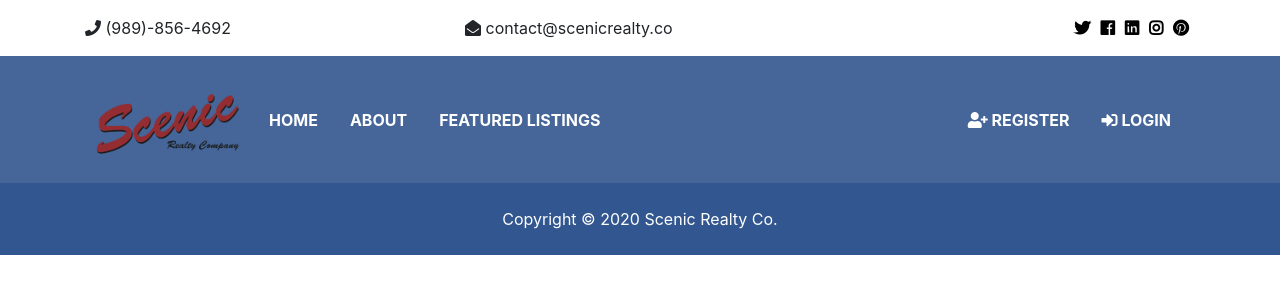
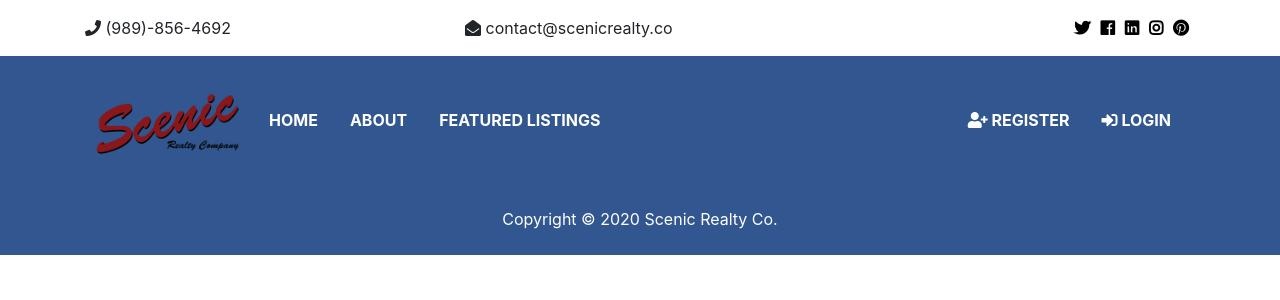
Before and after one commit to ticotheps/scenic-realty-app, a Django app: template templates/base.html in a window 1280 px wide. Shown: the top 300 px of the page. Run offline with Django 3.2, Linux system fonts and the light colour scheme; the template is opened without the code that fills it, so the values that code supplies are empty; some libraries are stand-ins or nearby versions.

Commit message:
Updates the opacity of the floating navbar on the 'Home' page

```diff
--- a/scenic_project/static/css/style.css
+++ b/scenic_project/static/css/style.css
@@ -11,7 +11,7 @@ img {
 }
 
 .navbar {
-	opacity: 0.9;
+	opacity: 1;
 	text-transform: uppercase;
 }
 
```
